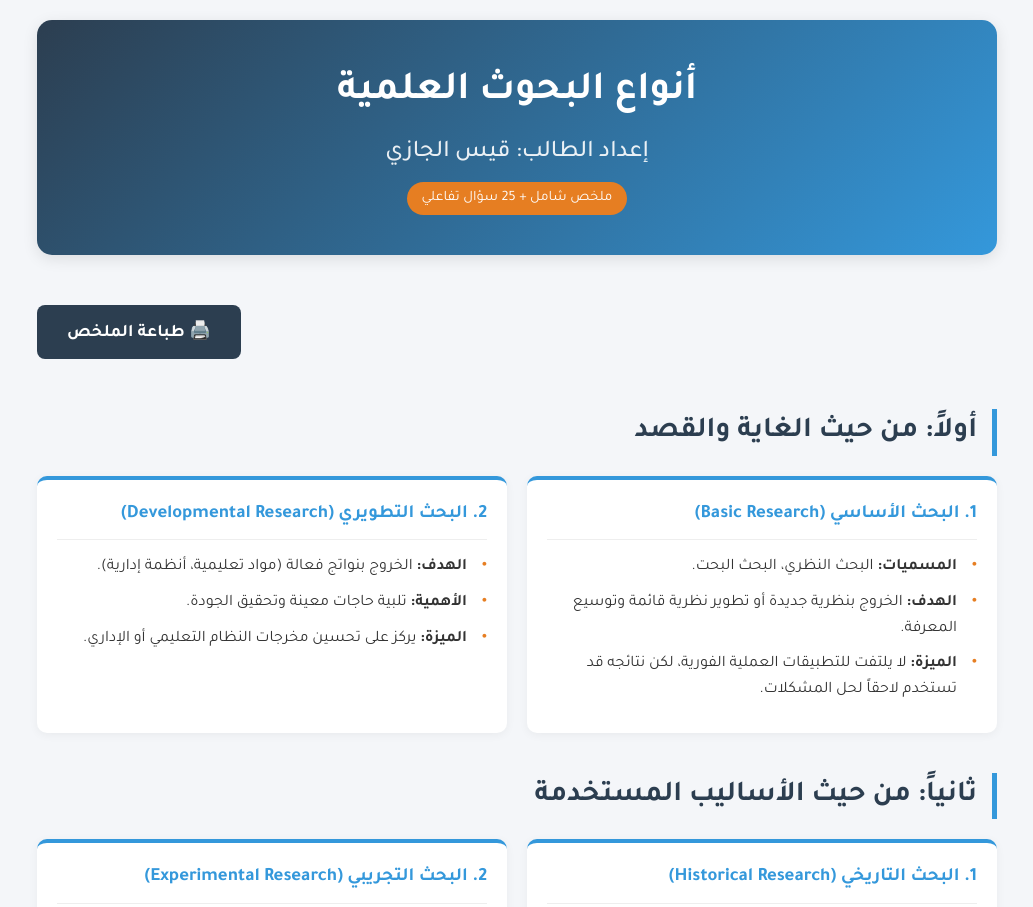
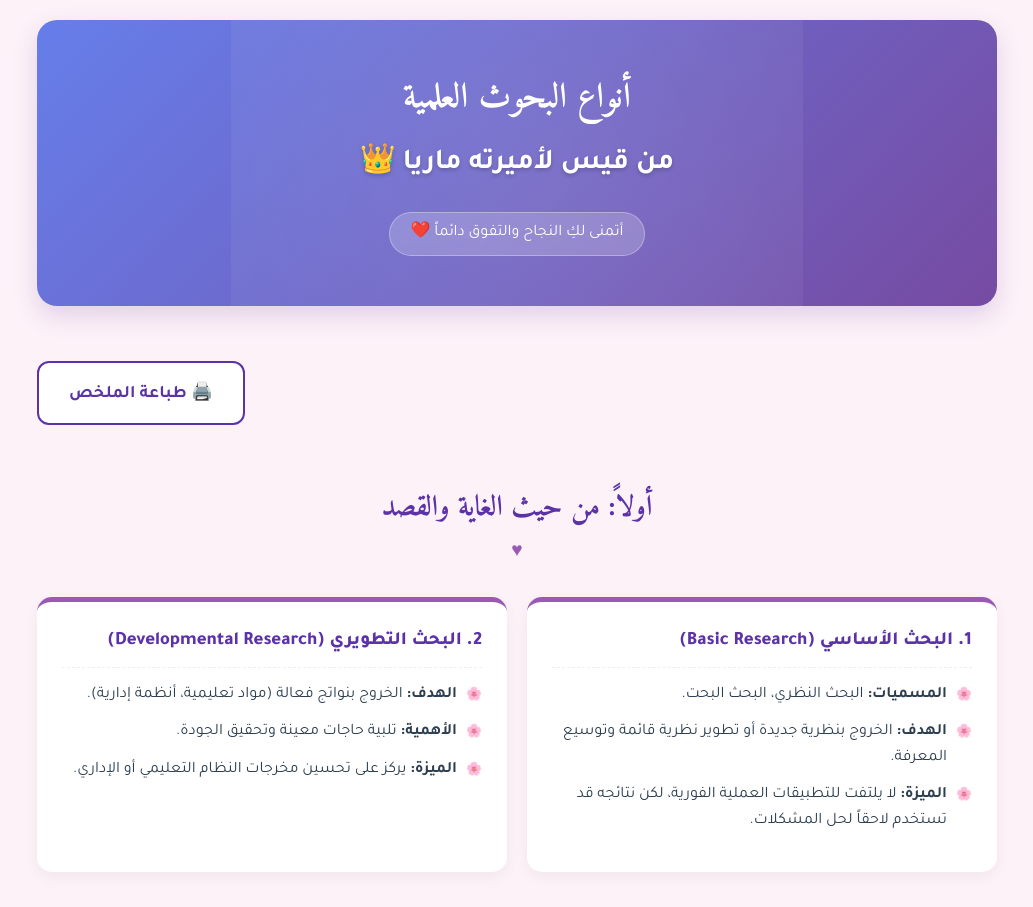
Before and after one commit to qaes26/merrro, a plain HTML site: page index.html in a window 1280 px wide. Shown: the top 907 px of the page, without its empty margins (123-1156 px from the left). Drawn offline with Linux system fonts and the light colour scheme.

Commit message:
Revise title and improve styling for elegance
Updated the title and styles for a more elegant appearance, including changes to colors, padding, and layout. Enhanced quiz feedback messages and adjusted header content.

```diff
--- a/index.html
+++ b/index.html
@@ -3,16 +3,18 @@
 <head>
     <meta charset="UTF-8">
     <meta name="viewport" content="width=device-width, initial-scale=1.0">
-    <title>ملخص وتمارين - قيس الجازي</title>
-    <link href="https://fonts.googleapis.com/css2?family=Tajawal:wght@400;500;700;800&display=swap" rel="stylesheet">
+    <title>إهداء للأميرة ماريا - أنواع البحوث</title>
+    <link href="https://fonts.googleapis.com/css2?family=Tajawal:wght@400;500;700;800&family=Amiri:wght@700&display=swap" rel="stylesheet">
     <style>
         :root {
-            --primary-color: #2c3e50;
-            --secondary-color: #3498db;
-            --accent-color: #e67e22;
-            --bg-color: #f4f6f9;
+            /* ألوان ملكية للأميرة */
+            --primary-gradient: linear-gradient(135deg, #667eea 0%, #764ba2 100%);
+            --primary-color: #5b32a8; /* بنفسجي غامق */
+            --secondary-color: #9b59b6; /* بنفسجي فاتح */
+            --accent-color: #e91e63; /* وردي غامق */
+            --bg-color: #fdf2f8; /* خلفية وردية فاتحة جداً */
             --card-bg: #ffffff;
-            --text-color: #333;
+            --text-color: #2c3e50;
             --success-color: #27ae60;
             --error-color: #c0392b;
         }
@@ -39,41 +41,81 @@
         /* Header */
         header {
             text-align: center;
-            background: linear-gradient(135deg, var(--primary-color), var(--secondary-color));
+            background: var(--primary-gradient);
             color: white;
-            padding: 40px 20px;
-            border-radius: 15px;
+            padding: 50px 20px;
+            border-radius: 20px;
             margin-bottom: 30px;
-            box-shadow: 0 4px 15px rgba(0,0,0,0.1);
+            box-shadow: 0 10px 25px rgba(118, 75, 162, 0.2);
+            position: relative;
+            overflow: hidden;
+        }
+
+        /* زخرفة بسيطة للخلفية */
+        header::before {
+            content: '';
+            position: absolute;
+            top: -50%;
+            left: -50%;
+            width: 200%;
+            height: 200%;
+            background: radial-gradient(circle, rgba(255,255,255,0.1) 0%, transparent 60%);
+            animation: rotate 20s linear infinite;
+        }
+
+        @keyframes rotate {
+            from { transform: rotate(0deg); }
+            to { transform: rotate(360deg); }
         }
 
         header h1 {
-            font-size: 2.5rem;
-            margin-bottom: 10px;
+            font-family: 'Amiri', serif; /* خط عربي كلاسيكي للعنوان */
+            font-size: 2.2rem;
+            margin-bottom: 15px;
+            position: relative;
+            z-index: 1;
         }
 
         header h2 {
-            font-size: 1.5rem;
-            font-weight: 500;
-            opacity: 0.9;
+            font-size: 1.8rem;
+            font-weight: 700;
+            margin-bottom: 10px;
+            position: relative;
+            z-index: 1;
+            text-shadow: 0 2px 4px rgba(0,0,0,0.2);
         }
 
         header .badge {
-            background-color: var(--accent-color);
-            padding: 5px 15px;
-            border-radius: 20px;
-            font-size: 0.9rem;
-            margin-top: 10px;
+            background-color: rgba(255, 255, 255, 0.2);
+            padding: 8px 20px;
+            border-radius: 50px;
+            font-size: 1rem;
+            margin-top: 15px;
             display: inline-block;
+            backdrop-filter: blur(5px);
+            border: 1px solid rgba(255,255,255,0.3);
+            position: relative;
+            z-index: 1;
         }
 
         /* Summary Section */
         .section-title {
-            border-right: 5px solid var(--secondary-color);
-            padding-right: 15px;
-            margin: 40px 0 20px 0;
+            text-align: center;
+            margin: 50px 0 30px 0;
             color: var(--primary-color);
             font-size: 1.8rem;
+            font-family: 'Amiri', serif;
+            position: relative;
+            display: inline-block;
+            width: 100%;
+        }
+
+        .section-title::after {
+            content: '♥';
+            display: block;
+            color: var(--secondary-color);
+            font-size: 1.2rem;
+            margin-top: 5px;
         }
 
         .grid-cards {
@@ -84,22 +126,24 @@
 
         .card {
             background: var(--card-bg);
-            border-radius: 10px;
-            padding: 20px;
-            box-shadow: 0 2px 10px rgba(0,0,0,0.05);
-            transition: transform 0.3s ease;
-            border-top: 4px solid var(--secondary-color);
+            border-radius: 15px;
+            padding: 25px;
+            box-shadow: 0 5px 15px rgba(0,0,0,0.05);
+            transition: transform 0.3s ease, box-shadow 0.3s ease;
+            border-top: 5px solid var(--secondary-color);
         }
 
         .card:hover {
             transform: translateY(-5px);
+            box-shadow: 0 8px 25px rgba(118, 75, 162, 0.15);
         }
 
         .card h3 {
-            color: var(--secondary-color);
+            color: var(--primary-color);
             margin-bottom: 15px;
-            border-bottom: 1px solid #eee;
+            border-bottom: 1px dashed #eee;
             padding-bottom: 10px;
+            font-weight: 800;
         }
 
         .card ul {
@@ -107,62 +151,59 @@
         }
 
         .card ul li {
-            margin-bottom: 10px;
+            margin-bottom: 12px;
             position: relative;
-            padding-right: 20px;
+            padding-right: 25px;
         }
 
         .card ul li::before {
-            content: "•";
-            color: var(--accent-color);
-            font-weight: bold;
+            content: "🌸"; /* زهرة بدل النقطة */
+            font-size: 0.8rem;
             position: absolute;
             right: 0;
+            top: 4px;
         }
 
-        /* Table Style for Variables */
+        /* Table Style */
         .comparison-table {
             width: 100%;
             border-collapse: collapse;
             background: white;
-            border-radius: 10px;
+            border-radius: 15px;
             overflow: hidden;
-            box-shadow: 0 2px 10px rgba(0,0,0,0.05);
+            box-shadow: 0 5px 15px rgba(0,0,0,0.05);
             margin-bottom: 20px;
         }
 
         .comparison-table th, .comparison-table td {
-            padding: 15px;
+            padding: 18px;
             text-align: right;
-            border-bottom: 1px solid #eee;
+            border-bottom: 1px solid #f0f0f0;
         }
 
         .comparison-table th {
-            background-color: var(--primary-color);
+            background-color: var(--secondary-color);
             color: white;
-        }
-
-        .comparison-table tr:hover {
-            background-color: #f9f9f9;
         }
 
         /* Quiz Section */
         .quiz-container {
             background: white;
-            padding: 30px;
-            border-radius: 15px;
-            box-shadow: 0 4px 20px rgba(0,0,0,0.1);
+            padding: 40px;
+            border-radius: 20px;
+            box-shadow: 0 10px 30px rgba(0,0,0,0.08);
+            border: 1px solid #f0e6fa;
         }
 
         .question-block {
             margin-bottom: 25px;
             padding-bottom: 20px;
-            border-bottom: 1px dashed #ddd;
+            border-bottom: 1px solid #f0f0f0;
         }
 
         .question-text {
             font-weight: 700;
-            font-size: 1.1rem;
+            font-size: 1.15rem;
             margin-bottom: 15px;
             color: var(--primary-color);
         }
@@ -170,7 +211,7 @@
         .options-grid {
             display: grid;
             grid-template-columns: 1fr 1fr;
-            gap: 10px;
+            gap: 12px;
         }
 
         @media (max-width: 600px) {
@@ -181,75 +222,91 @@
 
         .option-label {
             display: block;
-            background: #f8f9fa;
-            padding: 10px 15px;
-            border-radius: 8px;
+            background: #fdfaff;
+            padding: 12px 15px;
+            border-radius: 10px;
             cursor: pointer;
-            border: 2px solid transparent;
+            border: 2px solid #f3e5f5;
             transition: all 0.2s;
         }
 
         .option-label:hover {
-            background: #e9ecef;
+            background: #f3e5f5;
+            border-color: var(--secondary-color);
         }
 
         input[type="radio"] {
-            margin-left: 8px;
+            margin-left: 10px;
+            accent-color: var(--primary-color);
         }
 
         /* Quiz Feedback Styles */
         .correct-answer {
-            background-color: #d4edda !important;
+            background-color: #e8f5e9 !important;
             border-color: var(--success-color) !important;
-            color: #155724;
+            color: #1b5e20;
+            font-weight: bold;
         }
 
         .wrong-answer {
-            background-color: #f8d7da !important;
+            background-color: #ffebee !important;
             border-color: var(--error-color) !important;
-            color: #721c24;
+            color: #b71c1c;
         }
 
         .btn {
-            background-color: var(--secondary-color);
+            background: var(--primary-gradient);
             color: white;
             border: none;
-            padding: 15px 30px;
+            padding: 18px 30px;
             font-size: 1.1rem;
-            border-radius: 8px;
+            border-radius: 12px;
             cursor: pointer;
             width: 100%;
             font-family: 'Tajawal', sans-serif;
             font-weight: bold;
-            transition: background 0.3s;
-            margin-top: 20px;
+            transition: opacity 0.3s, transform 0.2s;
+            margin-top: 25px;
+            box-shadow: 0 5px 15px rgba(118, 75, 162, 0.3);
         }
 
         .btn:hover {
-            background-color: #2980b9;
+            opacity: 0.9;
+            transform: translateY(-2px);
         }
 
         .btn-print {
-            background-color: var(--primary-color);
+            background: white;
+            color: var(--primary-color);
+            border: 2px solid var(--primary-color);
             margin-bottom: 10px;
+            box-shadow: none;
+        }
+
+        .btn-print:hover {
+            background: #f3e5f5;
+            transform: none;
         }
 
         #result-area {
             text-align: center;
             font-size: 1.5rem;
-            margin-top: 20px;
-            padding: 20px;
-            border-radius: 10px;
+            margin-top: 30px;
+            padding: 25px;
+            border-radius: 15px;
             display: none;
             font-weight: bold;
+            background-color: #fafafa;
+            border: 2px solid #eee;
         }
 
         footer {
             text-align: center;
-            margin-top: 50px;
-            padding: 20px;
-            color: #777;
-            font-size: 0.9rem;
+            margin-top: 60px;
+            padding: 30px;
+            color: var(--primary-color);
+            font-size: 1.1rem;
+            font-family: 'Amiri', serif;
         }
 
         /* Print Styles */
@@ -259,7 +316,7 @@
                 color: black !important;
                 box-shadow: none !important;
             }
-            header { border-bottom: 2px solid black; padding-bottom: 10px; }
+            header h2 { color: black !important; text-shadow: none; }
             .btn { display: none; }
             body { background: white; }
             .card { break-inside: avoid; border: 1px solid #ccc; box-shadow: none; }
@@ -272,8 +329,8 @@
 <div class="container">
     <header>
         <h1>أنواع البحوث العلمية</h1>
-        <h2>إعداد الطالب: قيس الجازي</h2>
-        <div class="badge">ملخص شامل + 25 سؤال تفاعلي</div>
+        <h2>من قيس لأميرته ماريا 👑</h2>
+        <div class="badge">أتمنى لكِ النجاح والتفوق دائماً ❤️</div>
     </header>
 
     <div class="controls" style="text-align: left;">
@@ -386,13 +443,13 @@
             <div id="questions-wrapper">
                 <!-- سيتم توليد الأسئلة هنا بواسطة الجافاسكربت -->
             </div>
-            <button type="button" class="btn" onclick="submitQuiz()">تسليم الإجابة وعرض النتيجة</button>
+            <button type="button" class="btn" onclick="submitQuiz()">تسليم الإجابة وعرض النتيجة ✨</button>
         </form>
         <div id="result-area"></div>
     </div>
 
     <footer>
-        <p>تم إعداد هذا المحتوى بمساعدة مساعدك الشخصي <strong>Qaes ai</strong></p>
+        <p>بكل حب.. من <strong>قيس</strong> ❤️</p>
     </footer>
 </div>
 
@@ -600,10 +657,10 @@
         let message = "";
         let color = "";
 
-        if (percent >= 90) { message = "ممتاز يا قيس!"; color = "#27ae60"; }
-        else if (percent >= 70) { message = "جيد جداً!"; color = "#2980b9"; }
-        else if (percent >= 50) { message = "جيد، تحتاج لبعض المراجعة."; color = "#f39c12"; }
-        else { message = "حاول مرة أخرى."; color = "#c0392b"; }
+        if (percent >= 90) { message = "ممتازة يا ماريا! 🌟"; color = "#27ae60"; }
+        else if (percent >= 70) { message = "أحسنتِ، أداء رائع! 🌸"; color = "#8e44ad"; }
+        else if (percent >= 50) { message = "جيد، راجعي النقاط مرة أخرى 💪"; color = "#f39c12"; }
+        else { message = "حاولي مرة أخرى، النجاح قادم!"; color = "#c0392b"; }
 
         resultArea.innerHTML = `النتيجة: ${score} من ${questions.length} (${percent}%)<br><span style="color:${color}">${message}</span>`;
 
```
